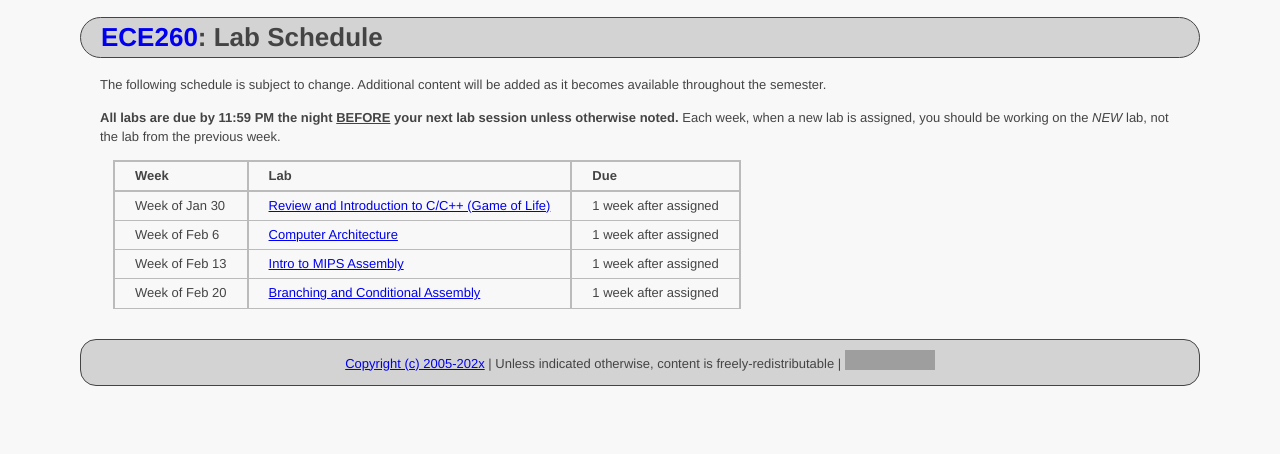
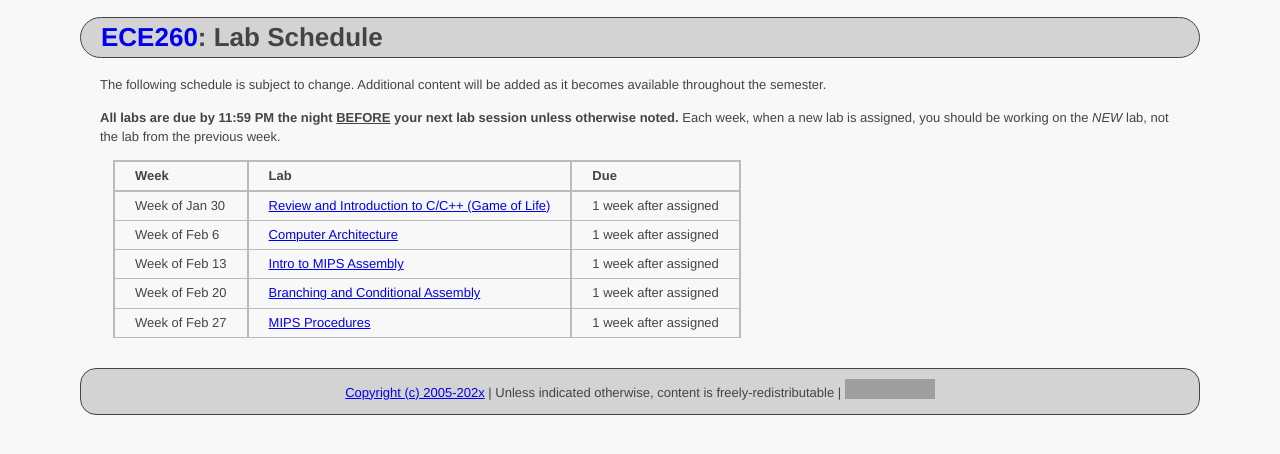
Before and after one commit to ycpcs/ece260-spring2023, a Jekyll site: the page built from schedule_lab.md, in a window 1280 px wide. Shown: the top 454 px of the page. Built offline with Jekyll 4.4.1, drawn with Linux system fonts in a browser that asks for light colours; grey boxes are pictures that could not be loaded.

Commit message:
added lab05

```diff
--- a/schedule_lab.md
+++ b/schedule_lab.md
@@ -17,9 +17,9 @@ Week of Jan 30 |  [Review and Introduction to C/C++ (Game of Life)](labs/lab01.h
 Week of Feb 6  |  [Computer Architecture](labs/lab02.html)                              |  1 week after assigned
 Week of Feb 13 |  [Intro to MIPS Assembly](labs/lab03.html)                             |  1 week after assigned
 Week of Feb 20 |  [Branching and Conditional Assembly](labs/lab04.html)                 |  1 week after assigned
+Week of Feb 27 |  [MIPS Procedures](labs/lab05.html)                                    |  1 week after assigned
 
 <!--
-Week of Feb 27 |  [MIPS Procedures](labs/lab05.html)                                    |  1 week after assigned
 Week of Mar 6  |  **NO LAB**                                                            |
 Week of Mar 13 |  [More MIPS Procedures](labs/lab06.html)                               |  2 weeks after assigned
 Week of Mar 20 |  (continue work on Lab06)                                              |
```
Also changed, not shown: 2 other files.
